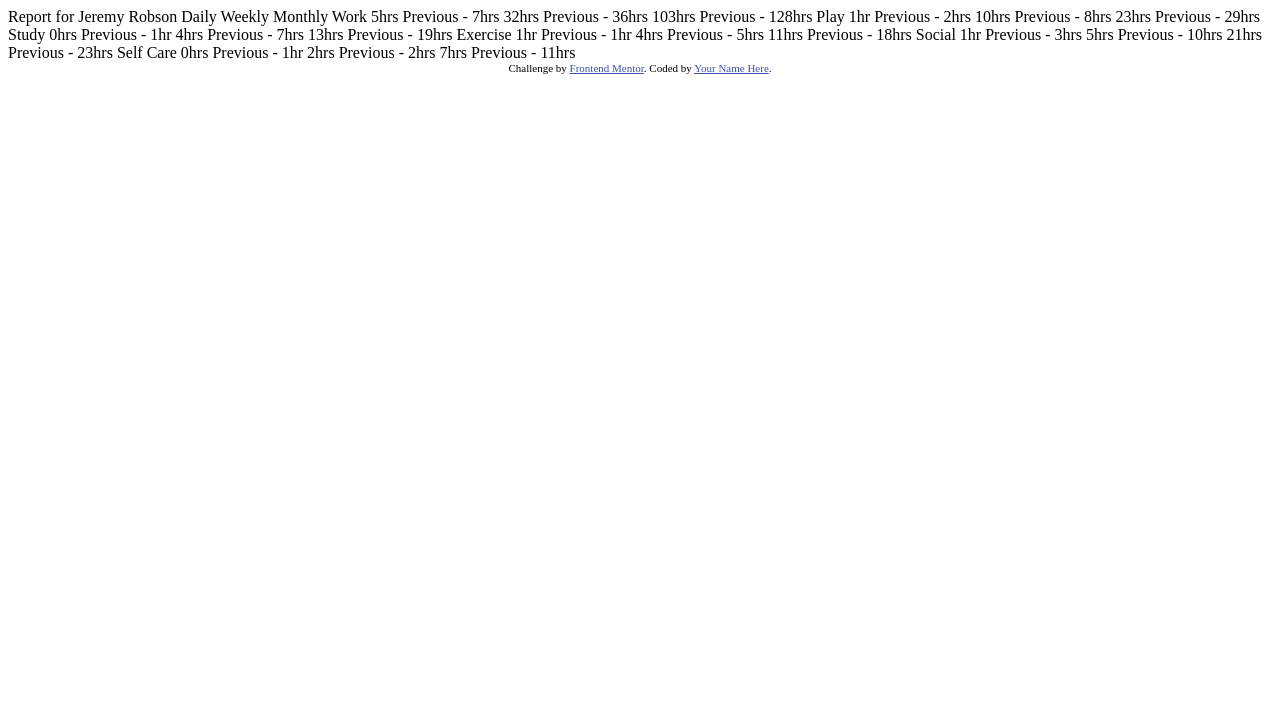
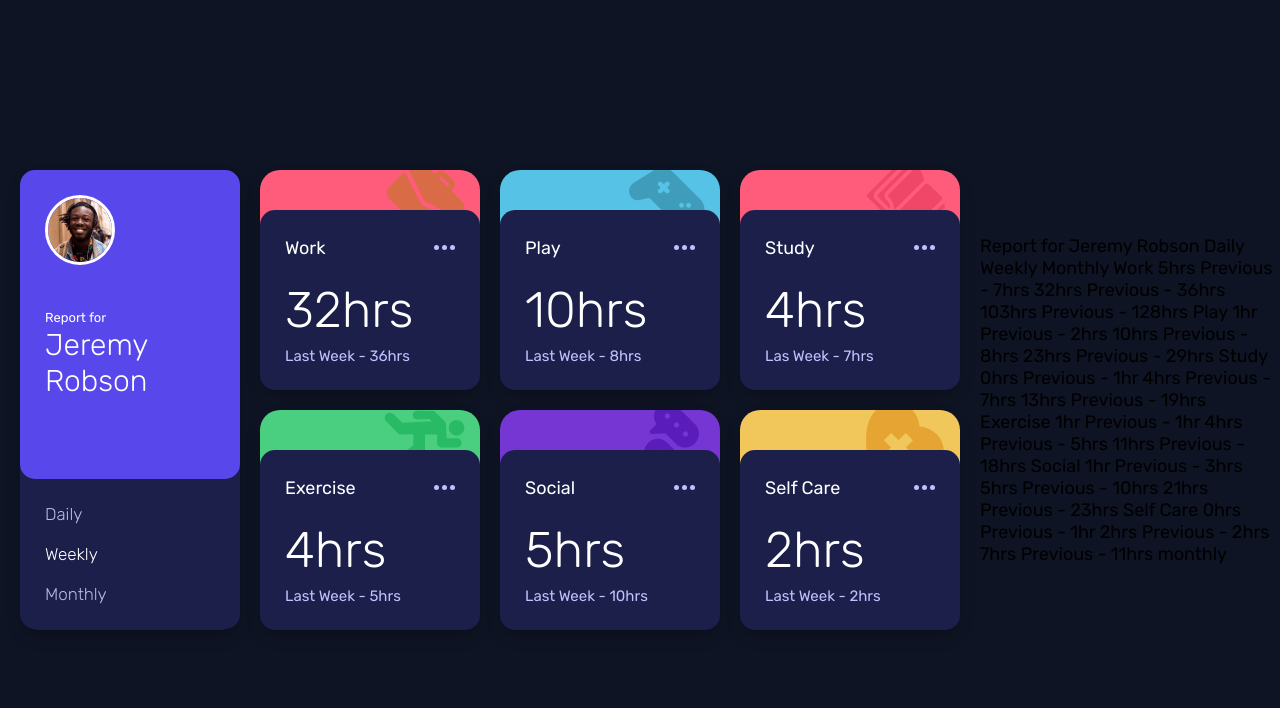
Before and after one commit to kenyoSaenzRojas/frontendmentor, a plain HTML site: page index.html in a window 1280 px wide. Drawn offline with Linux system fonts and the light colour scheme.

Commit message:
creacion de Js

```diff
--- /dev/null
+++ b/CSS/style.css
@@ -0,0 +1,271 @@
+*,*::before, *::after{
+    margin: 0;
+    padding: 0;
+    box-sizing: border-box;
+}
+
+a{
+    text-decoration: none;
+}
+
+button{
+    border:none;
+    outline: none;
+    cursor: pointer;
+    font-family: "Rubik",sans-serif;
+}
+img{
+    display: block;
+}
+html{
+    font-family: "Rubik",sans-serif;
+    font-size: 18px;
+}
+body{
+    background-color: hsl(226,43%,10%);
+}
+.dashboard{
+    display: grid;
+    margin: 75px 20px;
+    grid-template-columns: auto;
+    gap: 20px 0px;
+}
+.dashboard .card{
+    background-color: hsl(235, 46%, 20%);
+    border-radius: 20px;
+    box-shadow: 0px 8px 15px rgba(0, 0, 0, 0.2);
+}
+.dashboard .user .user-info{
+    display: flex;
+    padding: 25px;
+    background-color: hsl(246, 80%, 60%);
+    border-radius: 15px;
+}
+.dashboard .user .user-info img {
+    width: 70px;
+    height: 70px;
+    border: 3px solid white;
+    border-radius: 50%;
+    margin-inline-end: 15px;
+  }
+  .dashboard .user .user-info span {
+    font-size: 15px;
+    color: white;
+  }
+  .dashboard .user .user-info .firstname, .dashboard .user .user-info .lastname {
+    align-self: center;
+    font-size: 22px;
+    font-weight: lighter;
+    color: white;
+  }
+  .dashboard .user .time-opt {
+    background-color: hsl(235, 46%, 20%);
+    border-end-start-radius: 15px;
+    border-end-end-radius: 15px;
+    padding: 25px;
+    display: flex;
+    justify-content: space-between;
+  }
+  .dashboard .user .time-opt button {
+    font-size: 17px;
+    font-weight: 300;
+    color: #b9bce4;
+    background-color: hsl(235, 46%, 20%);
+  }
+  .dashboard .user .time-opt button.hover-active {
+    color: white;
+  }
+  .dashboard .user .time-opt button:hover, .dashboard .user .time-opt button:focus {
+    color: white;
+    cursor: pointer;
+  }
+  .dashboard .work-card {
+    background-color: hsl(348, 100%, 68%);
+  }
+  .dashboard .work-card .work-img {
+    width: 79px;
+    height: 79px;
+    transform: translateY(10px);
+  }
+  .dashboard .play-card {
+    background-color: hsl(195, 74%, 62%);
+  }
+  .dashboard .play-card .play-img {
+    width: 76px;
+    height: 77px;
+    transform: translateY(15px);
+  }
+  .dashboard .study-card {
+    background-color: hsl(348, 100%, 68%);
+  }
+  .dashboard .study-card .study-img {
+    width: 79px;
+    height: 79px;
+    transform: translateY(10px);
+  }
+  .dashboard .exercise-card {
+    background-color: hsl(145, 58%, 55%);
+  }
+  .dashboard .exercise-card .exercise-img {
+    width: 81px;
+    height: 55px;
+    transform: translateY(7px);
+  }
+  .dashboard .social-card {
+    background-color: hsl(264, 64%, 52%);
+  }
+  .dashboard .social-card .social-img {
+    width: 75px;
+    height: 100px;
+    transform: translateY(17px);
+  }
+  .dashboard .self-care-card {
+    background-color: hsl(43, 84%, 65%);
+  }
+  .dashboard .self-care-card .self-care-img {
+    width: 79px;
+    height: 79px;
+    transform: translateY(10px);
+  }
+  .dashboard .card .card-img {
+    border-radius: 15px;
+    height: 40px;
+    display: flex;
+    justify-content: end;
+    align-items: center;
+    overflow: hidden;
+  }
+  .dashboard .card .card-img img {
+    margin-inline-end: 15px;
+  }
+  .dashboard .card .card-text {
+    border-radius: 15px;
+    padding: 25px;
+    background-color: hsl(235, 46%, 20%);
+    display: flex;
+    flex-direction: column;
+    justify-content: space-between;
+    cursor: pointer;
+  }
+  .dashboard .card .card-text:hover, .dashboard .card .card-text:focus {
+    background-color: #292f70;
+  }
+  .dashboard .card .card-text .card-infos {
+    display: flex;
+    justify-content: space-between;
+    align-items: center;
+    margin-bottom: 10px;
+  }
+  .dashboard .card .card-text .card-infos .title {
+    color: white;
+  }
+  .dashboard .card .card-text .card-infos button {
+    font-size: 28px;
+    padding: 10px 0;
+    background-color: unset;
+    color: hsl(236, 100%, 87%);
+  }
+  .dashboard .card .card-text .card-infos button .dot-container {
+    display: flex;
+    gap: 3px; /* Space between the dots */
+  }
+  .dashboard .card .card-text .card-infos button .dot-container .dot {
+    width: 5px;
+    height: 5px;
+    background-color: hsl(236, 100%, 87%); /* Color of the dots */
+    border-radius: 50%; /* Makes the dot circular */
+    display: inline-block;
+  }
+  .dashboard .card .card-text .card-infos button:hover .dot {
+    background-color: white;
+  }
+  .dashboard .card .card-text .card-hours {
+    display: flex;
+    justify-content: space-between;
+    align-items: center;
+  }
+  .dashboard .card .card-text .card-hours .current {
+    font-size: 28px;
+    font-weight: lighter;
+    color: white;
+  }
+  .dashboard .card .card-text .card-hours p {
+    font-size: 15px;
+    color: hsl(236, 100%, 87%);
+  }
+
+  /* media query */
+
+  @media screen and (min-width: 575px) {
+    .dashboard {
+      grid-template-columns: auto auto;
+      gap: 20px;
+    }
+    .dashboard .user {
+      grid-column: 1/3;
+    }
+  }
+  @media screen and (min-width: 850px) {
+    .dashboard {
+      grid-template-columns: auto auto auto;
+      gap: 20px;
+    }
+    .dashboard .user {
+      grid-column: 1/4;
+    }
+  }
+  @media screen and (min-width: 1200px) {
+    body {
+      min-height: 100svh;
+      display: flex;
+      justify-content: center;
+      align-items: center;
+    }
+    .dashboard {
+      grid-template-columns: auto auto auto auto;
+      gap: 20px;
+    }
+    .dashboard .user {
+      grid-column: 1/2;
+      grid-row: 1/3;
+    }
+    .dashboard .user .user-info {
+      flex-direction: column;
+      justify-content: center;
+      align-items: flex-start;
+      padding-bottom: 80px;
+    }
+    .dashboard .user .user-info img {
+      margin-bottom: 40px;
+    }
+    .dashboard .user .user-info span {
+      font-size: 13px;
+    }
+    .dashboard .user .user-info .firstname, .dashboard .user .user-info .lastname {
+      display: block;
+      font-size: 30px;
+    }
+    .dashboard .user .time-opt {
+      flex-direction: column;
+      justify-content: center;
+      align-items: flex-start;
+      gap: 20px;
+    }
+    .dashboard .card {
+      width: 220px;
+    }
+    .dashboard .card .card-text {
+      height: calc(100% - 40px);
+    }
+    .dashboard .card .card-text .card-infos {
+      margin-bottom: 20px;
+    }
+    .dashboard .card .card-text .card-hours {
+      flex-direction: column;
+      align-items: start;
+    }
+    .dashboard .card .card-text .card-hours .current {
+      margin-bottom: 7px;
+      font-size: 50px;
+      font-weight: lighter;
+    }
--- a/index.html
+++ b/index.html
@@ -3,19 +3,187 @@
 <head>
   <meta charset="UTF-8">
   <meta name="viewport" content="width=device-width, initial-scale=1.0"> <!-- displays site properly based on user's device -->
+  <meta name="description"
+        content="This is my solution "
+        author="Kenyo saenz Rojas">
 
   <link rel="icon" type="image/png" sizes="32x32" href="./images/favicon-32x32.png">
-  <link rel="stylesheet" href="./design/style.css">
+  <link rel="stylesheet" href="./CSS/style.css">
+
+  <link rel="preconnect" href="https://fonts.googleapis.com">
+  <link rel="preconnect" href="https://fonts.gstatic.com" crossorigin>
+  <link href="https://fonts.googleapis.com/css2?family=Rubik:ital,wght@0,300..900;1,300..900&display=swap" rel="stylesheet">
+
 
   <title>Frontend Mentor | Time tracking dashboard</title>
 
   <!-- Feel free to remove these styles or customise in your own stylesheet 👍 -->
-  <style>
+  <!-- <style>
     .attribution { font-size: 11px; text-align: center; }
     .attribution a { color: hsl(228, 45%, 44%); }
-  </style>
+  </style> -->
 </head>
 <body>
+
+<main>
+  <div class="dashboard">
+    <div class="card user">
+      <div class="user-info">
+        <div>
+          <img src="./images/image-jeremy.png" alt="foto de perfil" width="234" height="234">
+        </div>
+        <div>
+          <span>Report for</span> <br>
+          <span class="firstname">Jeremy</span> <span class="lastname">Robson</span>
+        </div>
+      </div>
+      <div class="time-opt">
+        <button id="daily-btn">Daily</button>
+        <button id="weekly-btn">Weekly</button>
+        <button id="monthly-btn">Monthly</button>
+      </div>
+    </div>
+    <!-- carta de trabajo -->
+
+    <div class="card work-card">
+      <div class="card-img">
+        <img src="images/icon-work.svg" alt="icono de trabajo" class="work-img">
+      </div>
+      <div class="card-text">
+        <div class="card-infos">
+          <p class="title">Work</p>
+          <button aria-label="more">
+            <div class="dot-container">
+              <div class="dot"></div>
+              <div class="dot"></div>
+              <div class="dot"></div>
+            </div>
+          </button>
+        </div>
+        <div class="card-hours">
+          <p class="current"></p>
+          <p>Last <span class="time"></span> - <span class="previous"></span></p>
+        </div>
+      </div>
+    </div>
+
+    <!-- Play -->
+
+    <div class="card play-card">
+      <div class="card-img">
+        <img src="images/icon-play.svg" alt="Play icon" class="play-img">
+      </div>
+      <div class="card-text">
+        <div class="card-infos">
+          <p class="title">Play</p>
+          <button aria-label="more">
+            <div class="dot-container">
+              <div class="dot"></div>
+              <div class="dot"></div>
+              <div class="dot"></div>
+            </div>
+          </button>
+        </div>
+        <div class="card-hours">
+          <p class="current"></p>
+          <p> Last <span class="time"></span> - <span class="previous"></span></p>
+        </div>
+      </div>
+    </div>
+
+    <!-- Study -->
+     <div class="card study-card">
+      <div class="card-img">
+        <img src="images/icon-study.svg" alt="Study icon" class="study-img">
+      </div>
+      <div class="card-text">
+        <div class="card-infos">
+          <p class="title">Study</p>
+          <button aria-label="more">
+            <div class="dot-container">
+              <div class="dot"></div>
+              <div class="dot"></div>
+              <div class="dot"></div>
+            </div>
+          </button>
+        </div>
+        <div class="card-hours">
+          <p class="current"></p>
+          <p>Las <span class="time"></span> - <span class="previous"></span></p>
+        </div>
+      </div>
+     </div>
+     <!-- Exercise -->
+
+     <div class="card exercise-card">
+      <div class="card-img">
+        <img src="images/icon-exercise.svg" alt="Exercise's icon" class="exercise-img">
+      </div>
+      <div class="card-text">
+        <div class="card-infos">
+          <p class="title">Exercise</p>
+          <button aria-label="more">
+            <div class="dot-container">
+              <div class="dot"></div>
+              <div class="dot"></div>
+              <div class="dot"></div>
+            </div>
+          </button>
+        </div>
+        <div class="card-hours">
+          <p class="current"></p>
+          <p>Last <span class="time"></span> - <span class="previous"></span></p>
+        </div>
+      </div>
+    </div>
+
+    <!-- Social -->
+
+    <div class="card social-card">
+      <div class="card-img">
+        <img src="images/icon-social.svg" alt="Social's icon" class="social-img">
+      </div>
+      <div class="card-text">
+        <div class="card-infos">
+          <p class="title">Social</p>
+          <button aria-label="more">
+            <div class="dot-container">
+              <div class="dot"></div>
+              <div class="dot"></div>
+              <div class="dot"></div>
+            </div>
+          </button>
+        </div>
+        <div class="card-hours">
+          <p class="current"></p>
+          <p>Last <span class="time"></span> - <span class="previous"></span></p>
+        </div>
+      </div>
+    </div>
+    <!-- Self care -->
+     <div class="card self-care-card">
+      <div class="card-img">
+        <img src="images/icon-self-care.svg" alt="Self care's icon" class="self-care-img">
+      </div>
+      <div class="card-text">
+        <div class="card-infos">
+          <p class="title">Self Care</p>
+          <button aria-label="more">
+            <div class="dot-container">
+              <div class="dot"></div>
+              <div class="dot"></div>
+              <div class="dot"></div>
+            </div>
+          </button>
+        </div>
+        <div class="card-hours">
+          <p class="current"></p>
+          <p>Last <span class="time"></span> - <span class="previous"></span></p>
+        </div>
+      </div>
+     </div>
+  </div>
+</main>
 
   Report for
   Jeremy Robson
@@ -70,12 +238,13 @@
   2hrs <!-- weekly -->
   Previous - 2hrs <!-- weekly -->
   7hrs <!-- monthly -->
-  Previous - 11hrs <!-- monthly -->
+  Previous - 11hrs monthly
 
 
-  <div class="attribution">
+  <!-- <div class="attribution">
     Challenge by <a href="https://www.frontendmentor.io?ref=challenge" target="_blank">Frontend Mentor</a>.
     Coded by <a href="#">Your Name Here</a>.
-  </div>
+  </div> -->
+  <script src="./script.js"></script>
 </body>
 </html>
--- /dev/null
+++ b/script.js
@@ -0,0 +1,55 @@
+const dailyBtn = document.querySelector('#daily-btn');
+const weeklyBtn = document.querySelector('#weekly-btn');
+const monthlyBtn = document.querySelector('#monthly-btn');
+
+const currentHours = document.querySelectorAll('.current');
+const previousHours = document.querySelectorAll('.previous');
+const times = document.querySelectorAll('.time');
+
+// Register the event listeners for buttons
+dailyBtn.addEventListener('click', () => updateTimeframes('daily', 'Day'));
+weeklyBtn.addEventListener('click', () => updateTimeframes('weekly', 'Week'));
+monthlyBtn.addEventListener('click', () => updateTimeframes('monthly', 'Month'));
+
+
+// Function to fetch data from JSON file
+async function fetchData() {
+    const response = await fetch('./data.json');
+    if (!response.ok) {
+        throw new Error(`HTTP error: ${response.status}`);
+    }
+    const data = await response.json();
+    return data;
+}
+
+// Function to update timeframes based on the selected timeframe
+async function updateTimeframes(timeframe, timeLabel) {
+    try {
+        const data = await fetchData();
+        currentHours.forEach((current, index) => {
+            current.textContent = `${data[index].timeframes[timeframe].current}hrs`;
+        });
+        previousHours.forEach((previous, index) => {
+            previous.textContent = `${data[index].timeframes[timeframe].previous}hrs`;
+        });
+        times.forEach(time => {
+            time.textContent = timeLabel;
+        });
+    } catch (error) {
+        console.error('Error fetching data:', error);
+    }
+}
+// Set the default timeframe to 'weekly' when to page loads
+// and applying the hover offect to the weekly button on load.
+window.addEventListener('DOMContentLoaded', () => {
+    updateTimeframes('weekly', 'Week');
+    weeklyBtn.classList.add('hover-active');
+
+    const buttons = document.querySelectorAll('.time-opt button');
+    buttons.forEach(button => {
+        button.addEventListener('click', function () {
+            buttons.forEach(btn => btn.classList.remove('hover-active'));
+            button.classList.add('hover-active');
+        })
+    })
+});
```
Also changed, not shown: design/style.css (deleted).
